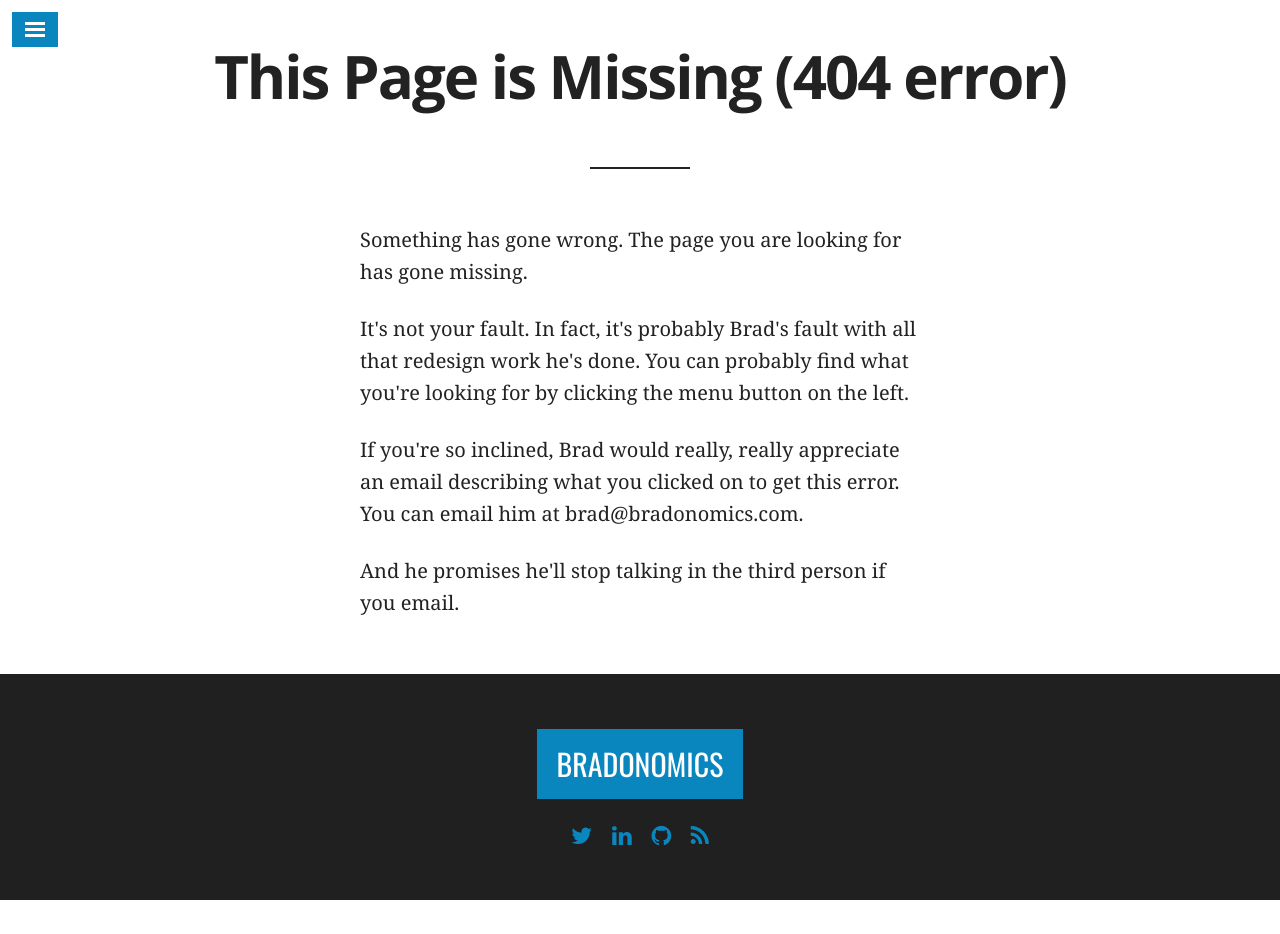
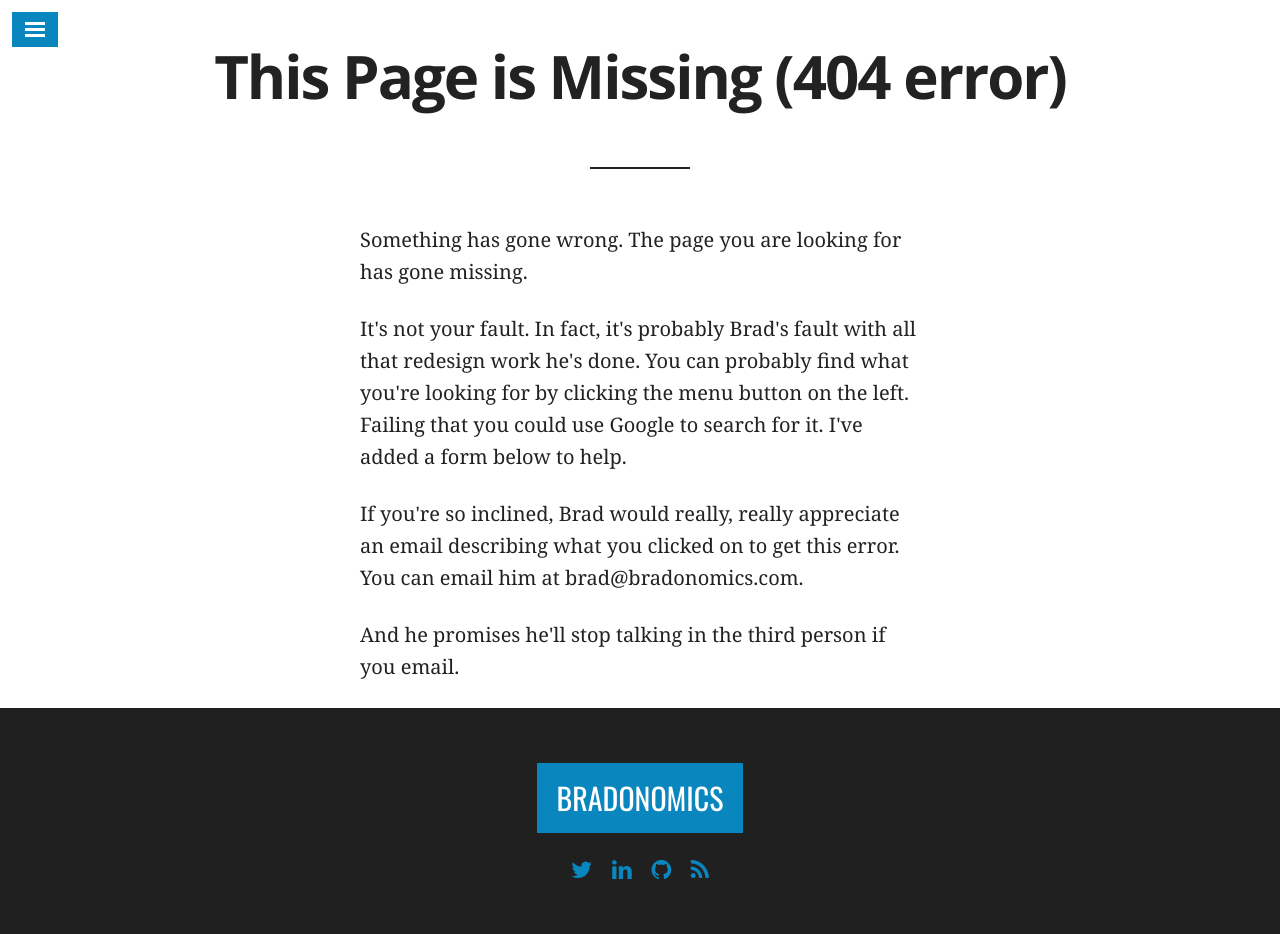
Before and after one commit to snowdj/bradonomics.github.io, a Jekyll site: the page built from 404.html, in a window 1280 px wide. Built offline with Jekyll 4.4.1, drawn with Linux system fonts in a browser that asks for light colours; nearby versions of some CDN libraries; comment, search, counter and statistics services are not loaded; before the commit the page ends 900 px from its top, so only the background shows below that.

Commit message:
Updated 404.html

```diff
--- a/404.html
+++ b/404.html
@@ -1,9 +1,16 @@
 ---
-layout: page
 title: This Page is Missing (404 error)
+excerpt: "Page not found. Your pixels are in another canvas."
+sitemap: false
 ---
 
 <p>Something has gone wrong. The page you are looking for has gone missing.</p>
-<p>It's not your fault. In fact, it's probably Brad's fault with all that redesign work he's done. You can probably find what you're looking for by clicking the menu button on the left.</p>
+<p>It's not your fault. In fact, it's probably Brad's fault with all that redesign work he's done. You can probably find what you're looking for by clicking the menu button on the left. Failing that you could use Google to search for it. I've added a form below to help.</p>
 <p>If you're so inclined, Brad would really, really appreciate an email describing what you clicked on to get this error. You can email him at brad@bradonomics.com.</p>
 <p>And he promises he'll stop talking in the third person if you email.</p>
+
+<script type="text/javascript">
+  var GOOG_FIXURL_LANG = 'en';
+  var GOOG_FIXURL_SITE = '{{ site.url }}'
+</script>
+<script type="text/javascript" src="//linkhelp.clients.google.com/tbproxy/lh/wm/fixurl.js"></script>
```
